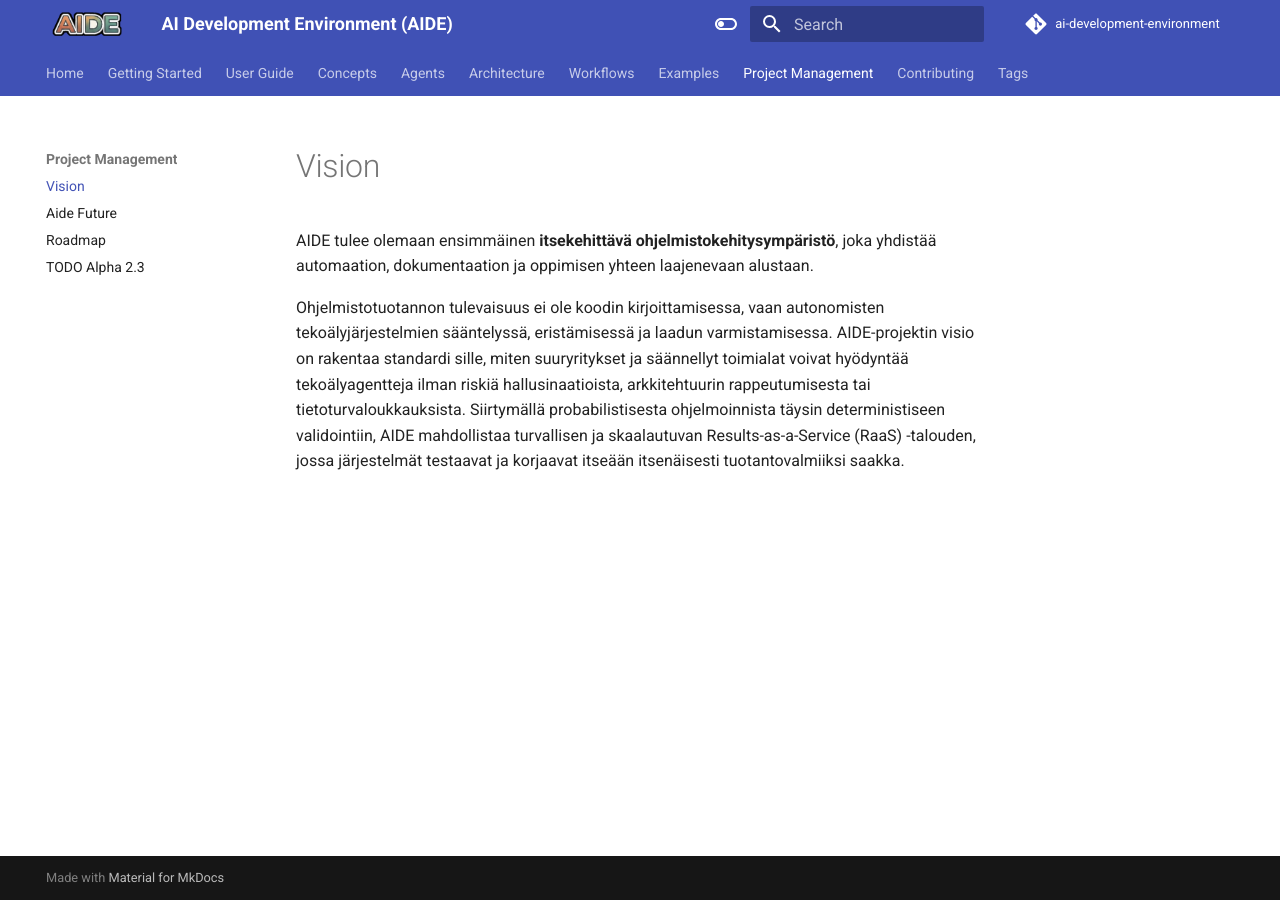
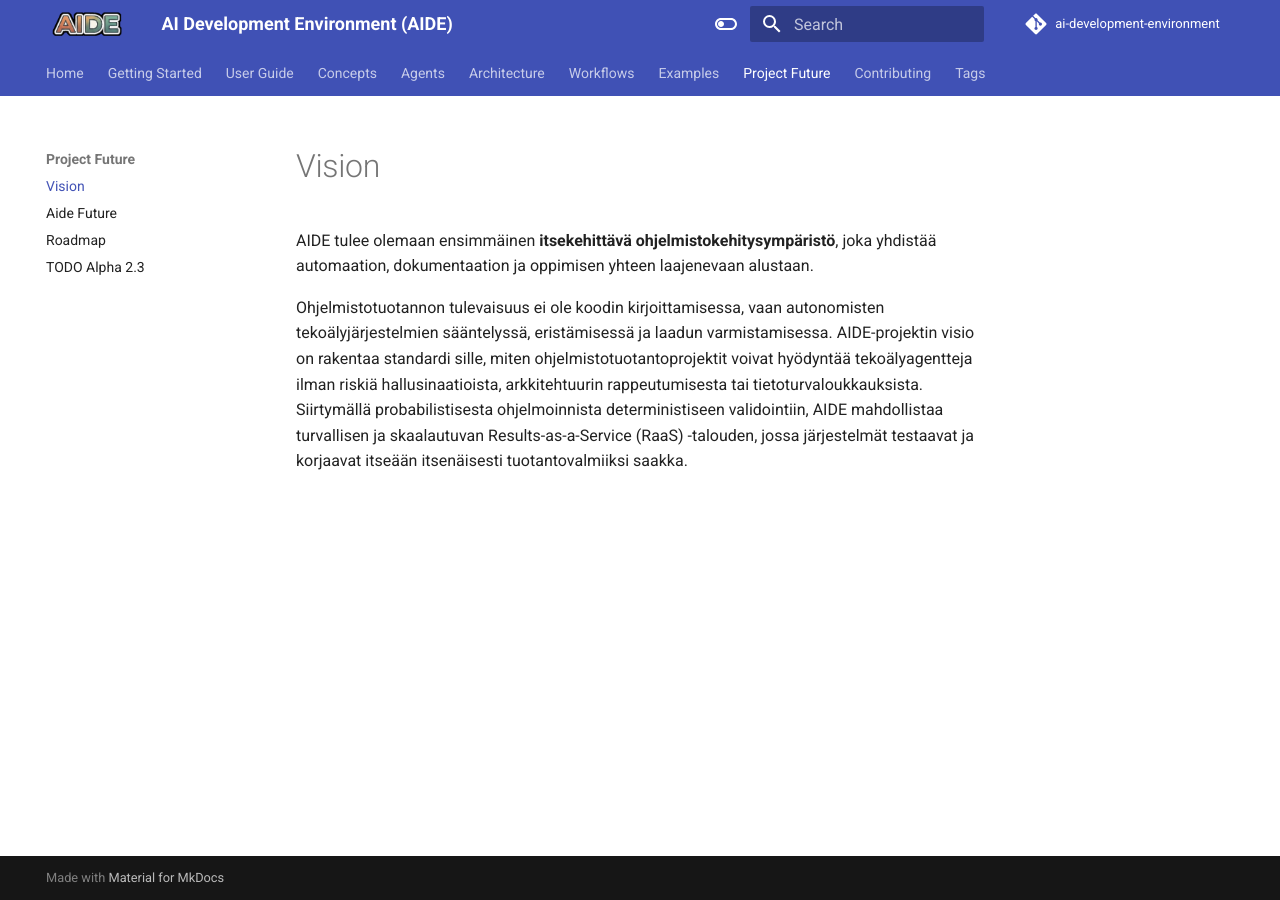
Before and after one commit to MipoRepo/ai-development-environment, an MkDocs documentation site: the page built from docs/project-management/vision.md, in a window 1280 px wide. Built offline with MkDocs 1.6.1 and Material for MkDocs 9.7.7, drawn with Linux system fonts in a browser that asks for light colours; comment, search, counter and statistics services are not loaded.

Commit message:
projektin tulevaisuus tekstiä

```diff
--- a/docs/project-management/vision.md
+++ b/docs/project-management/vision.md
@@ -2,4 +2,4 @@
 
 AIDE tulee olemaan ensimmäinen **itsekehittävä ohjelmistokehitysympäristö**, joka yhdistää automaation, dokumentaation ja oppimisen yhteen laajenevaan alustaan.
 
-Ohjelmistotuotannon tulevaisuus ei ole koodin kirjoittamisessa, vaan autonomisten tekoälyjärjestelmien sääntelyssä, eristämisessä ja laadun varmistamisessa. AIDE-projektin visio on rakentaa standardi sille, miten suuryritykset ja säännellyt toimialat voivat hyödyntää tekoälyagentteja ilman riskiä hallusinaatioista, arkkitehtuurin rappeutumisesta tai tietoturvaloukkauksista. Siirtymällä probabilistisesta ohjelmoinnista täysin deterministiseen validointiin, AIDE mahdollistaa turvallisen ja skaalautuvan Results-as-a-Service (RaaS) -talouden, jossa järjestelmät testaavat ja korjaavat itseään itsenäisesti tuotantovalmiiksi saakka.
+Ohjelmistotuotannon tulevaisuus ei ole koodin kirjoittamisessa, vaan autonomisten tekoälyjärjestelmien sääntelyssä, eristämisessä ja laadun varmistamisessa. AIDE-projektin visio on rakentaa standardi sille, miten ohjelmistotuotantoprojektit voivat hyödyntää tekoälyagentteja ilman riskiä hallusinaatioista, arkkitehtuurin rappeutumisesta tai tietoturvaloukkauksista. Siirtymällä probabilistisesta ohjelmoinnista deterministiseen validointiin, AIDE mahdollistaa turvallisen ja skaalautuvan Results-as-a-Service (RaaS) -talouden, jossa järjestelmät testaavat ja korjaavat itseään itsenäisesti tuotantovalmiiksi saakka.
--- a/mkdocs.yml
+++ b/mkdocs.yml
@@ -155,7 +155,7 @@ nav:
   - Examples:
       - Web App: examples/web-app.md
       - API Service: examples/api-service.md
-  - Project Management:
+  - Project Future:
       - Vision: project-management/vision.md
       - Aide Future: project-management/aide-future.md
       - Roadmap: project-management/roadmap.md
```
